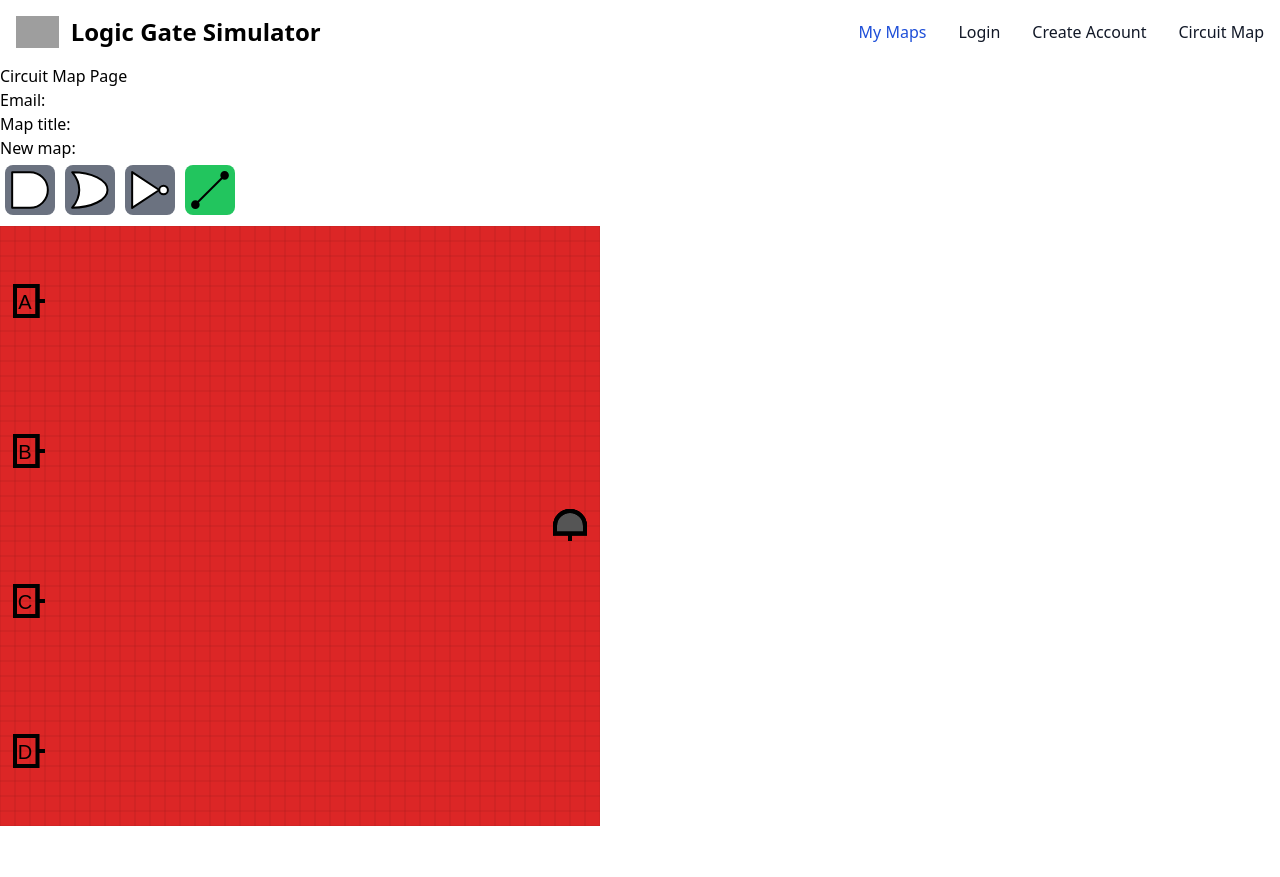
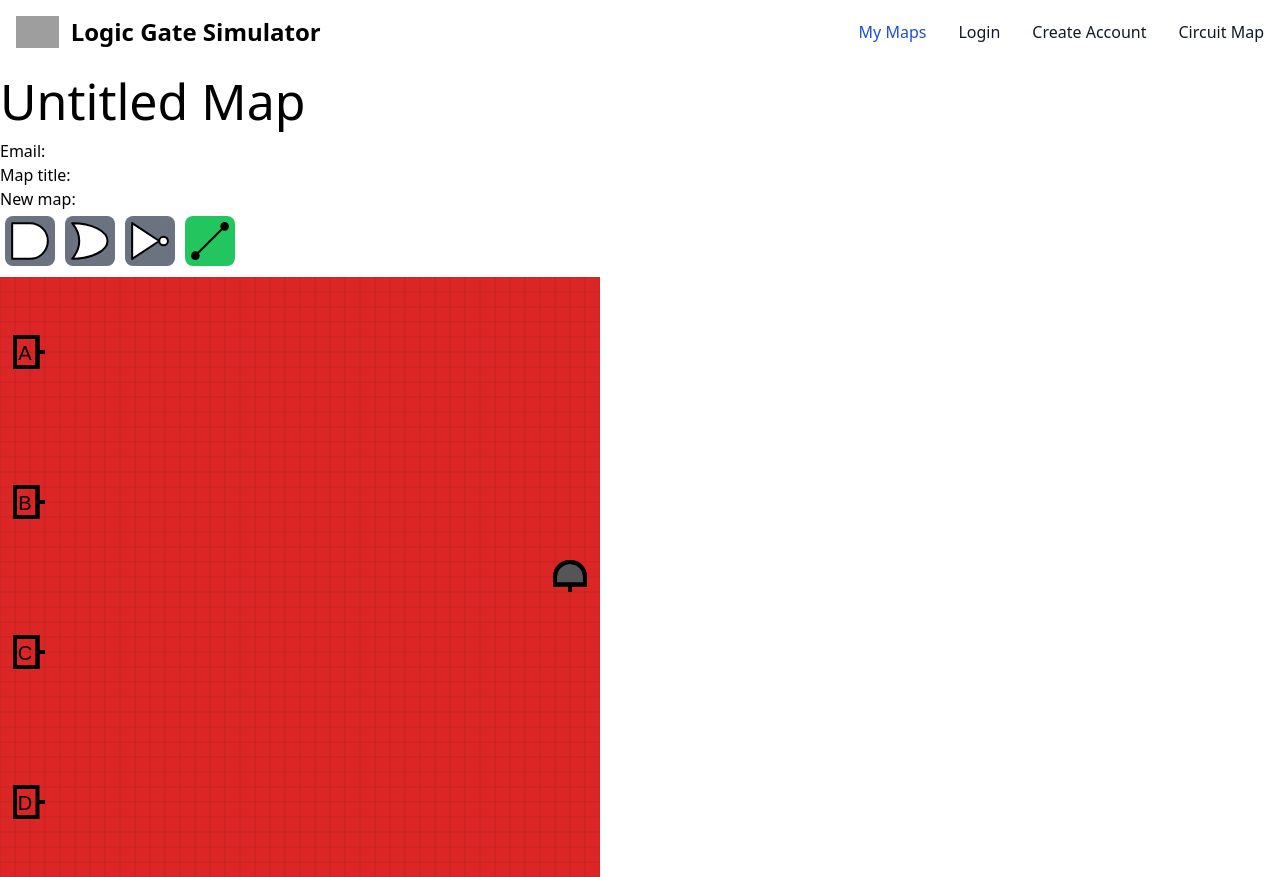
Before and after one commit to timshicha/logic_gate_app, a React (Vite) app in the folder frontend/: page /circuitmap in a window 1280 px wide. Before the commit the page ends 826 px from the top, so only its background shows below. Built offline with nearby package versions, Linux system fonts and the light colour scheme; no server answers; grey boxes are pictures that could not be loaded.

Commit message:
keeps track of current map name, displays title

```diff
--- a/frontend/src/components/CircuitMapPage.tsx
+++ b/frontend/src/components/CircuitMapPage.tsx
@@ -6,6 +6,7 @@ import AND_img from "@/assets/images/AND.svg";
 import OR_img from "@/assets/images/OR.svg";
 import NOT_img from "@/assets/images/NOT.svg";
 import wire_img from "@/assets/images/wire.svg";
+import {Navigate, useNavigate} from "react-router-dom";
 
 
 // How many "blocks" the canvas should be. The more blocks, the
@@ -20,6 +21,16 @@ const lightPosition = [CANVAS_UNITS - 2, 20];
 
 export function CircuitMapPage() {
 
+	// Check the user's current map name.
+	// If one exists, that's the map they'll load. Otherwise,
+	// redirect them home.
+	let currentMapName = sessionStorage.getItem("currentMap");
+	if(currentMapName == null) {
+		currentMapName = "Untitled Map";
+		// return <Navigate to="/" />;
+	}
+
+	const [mapTitle, setMapTitle] = useState(currentMapName);
 	const mainCanvasRef = useRef(null);
 	const gridCanvasRef = useRef(null);
 	const hintCanvasRef = useRef(null);
@@ -378,12 +389,12 @@ export function CircuitMapPage() {
 		console.log(json);
 		circuitBoard.JsonToBoard(json);
 		refreshCanvas();
+		console.log();
 	}
 
 	return (
 		<>
-			Circuit Map Page
-			<br />
+			<h1 className="text-[50px]">{mapTitle}</h1>
 
 			Email: <input type={"text"} id={"a"}/>
 			<br />
@@ -404,7 +415,7 @@ export function CircuitMapPage() {
 			</div>
 			<button onClick={() => {resetBoard(); refreshCanvas();}} className={"w-[150px] h-[40px] m-[5px] bg-gray-500 rounded-lg text-lg"}>Clear Board</button>
 			<button onClick={saveCircuitToCloud} className={"w-[150px] h-[40px] m-[5px] bg-gray-500 rounded-lg text-lg"}>Save to cloud</button>
-			<button onClick={loadCircuitFromCloud} className={"w-[150px] h-[40px] m-[5px] bg-gray-500 rounded-lg text-lg"}>Load most recent save</button>
+			<button onClick={loadCircuitFromCloud} className={"w-[220px] h-[40px] m-[5px] bg-gray-500 rounded-lg text-lg"}>Load most recent save</button>
 		</>
 	);
 }
```
